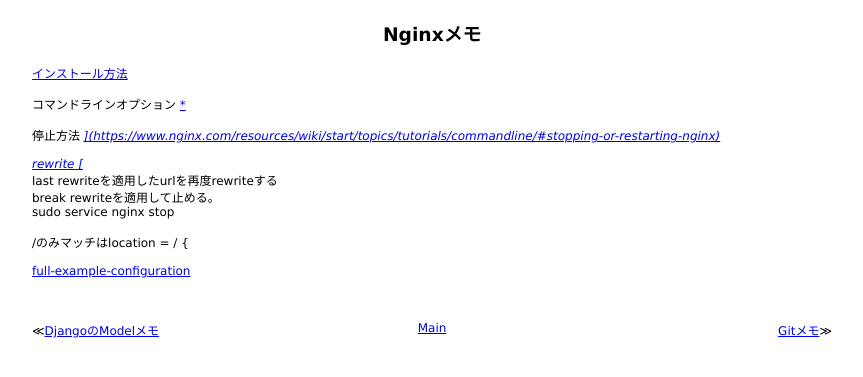
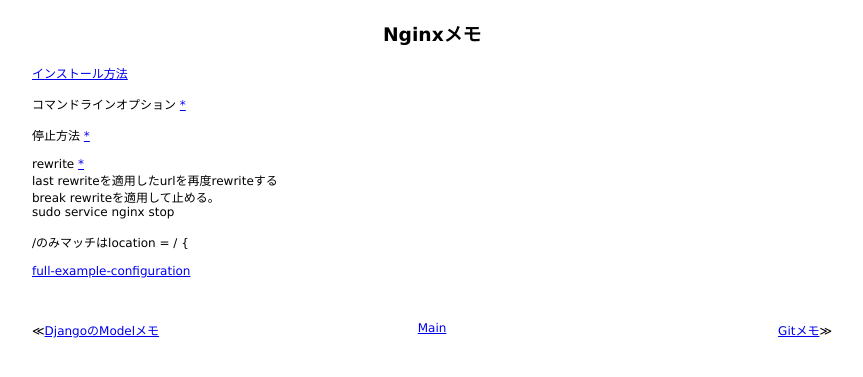
Before and after one commit to 38elements/38elements.github.com, a Jekyll site: the page built from _posts/2014-11-23-nginx.md, in a window 1280 px wide. Shown: the top 377 px of the page, without its empty margins (208-1071 px from the left). Built offline with Jekyll 4.4.1, drawn with Linux system fonts in a browser that asks for light colours.

Commit message:
Update 2014-11-23-nginx.md

```diff
--- a/_posts/2014-11-23-nginx.md
+++ b/_posts/2014-11-23-nginx.md
@@ -7,9 +7,9 @@ title: Nginxメモ
 <br>
 コマンドラインオプション [\*](https://www.nginx.com/resources/wiki/start/topics/tutorials/commandline/#options)
 <br>
-停止方法 [*](https://www.nginx.com/resources/wiki/start/topics/tutorials/commandline/#stopping-or-restarting-nginx)
+停止方法 [\*](https://www.nginx.com/resources/wiki/start/topics/tutorials/commandline/#stopping-or-restarting-nginx)
 <br>
-rewrite [*](http://nginx.org/en/docs/http/ngx_http_rewrite_module.html#rewrite)
+rewrite [\*](http://nginx.org/en/docs/http/ngx_http_rewrite_module.html#rewrite)
 last rewriteを適用したurlを再度rewriteする
 break rewriteを適用して止める。
 <br>
```
